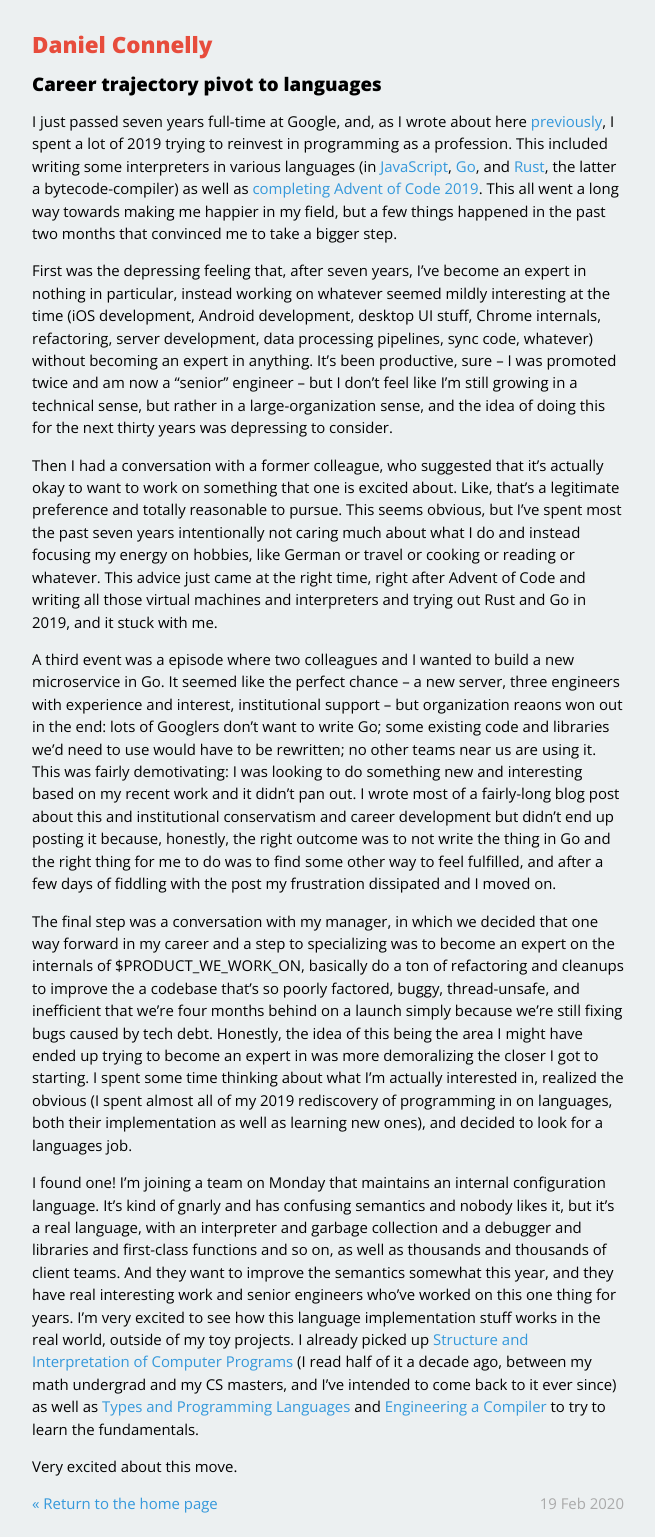
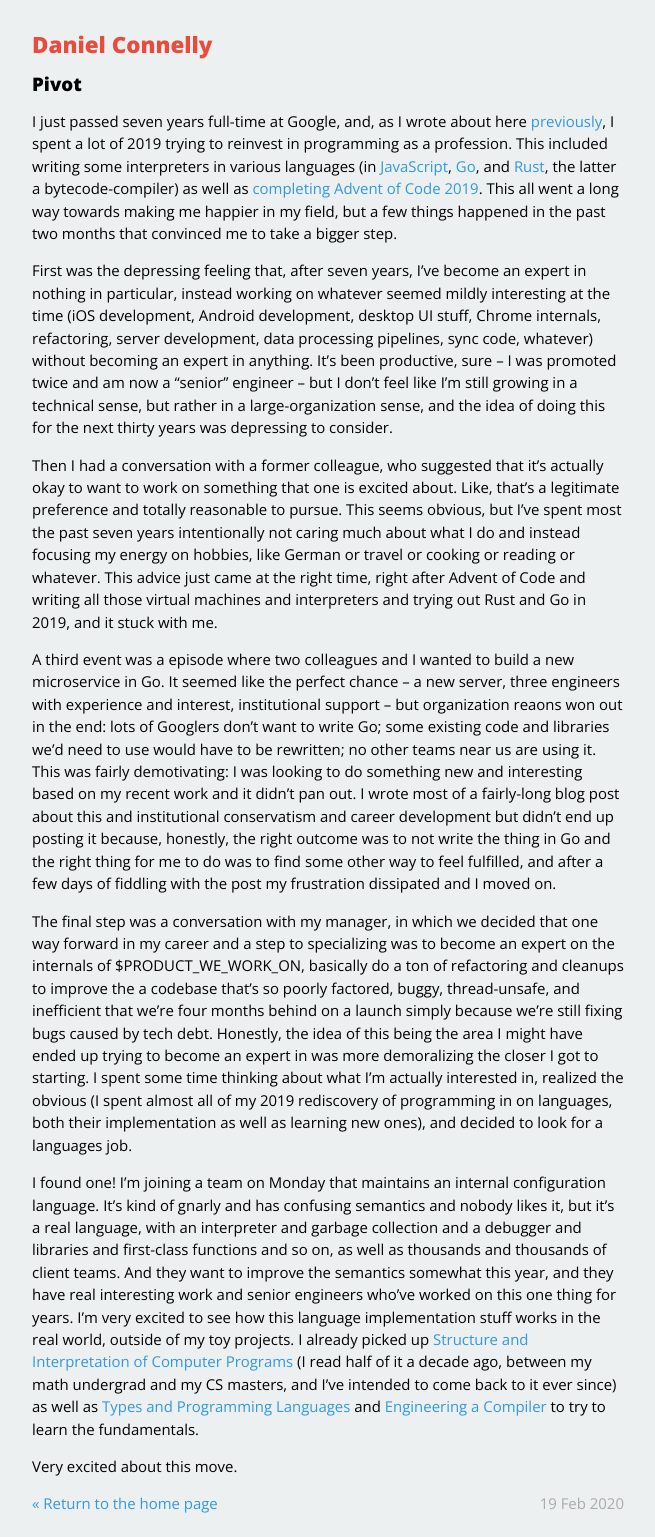
Before and after one commit to dhconnelly/dhconnelly.github.io, a Jekyll site: the page built from _posts/2020-02-19-pivot.md, in a window 1280 px wide. Shown: the whole page, without its empty margins (312-967 px from the left). Built offline with Jekyll 4.4.1, drawn with Linux system fonts in a browser that asks for light colours.

Commit message:
Update 2020-02-19-pivot.md

```diff
--- a/_posts/2020-02-19-pivot.md
+++ b/_posts/2020-02-19-pivot.md
@@ -1,6 +1,6 @@
 ---
 layout: post
-title: "Career trajectory pivot to languages"
+title: "Pivot"
 date: 2020-02-19
 permalink: /pivot-2020.html
 ---
```
